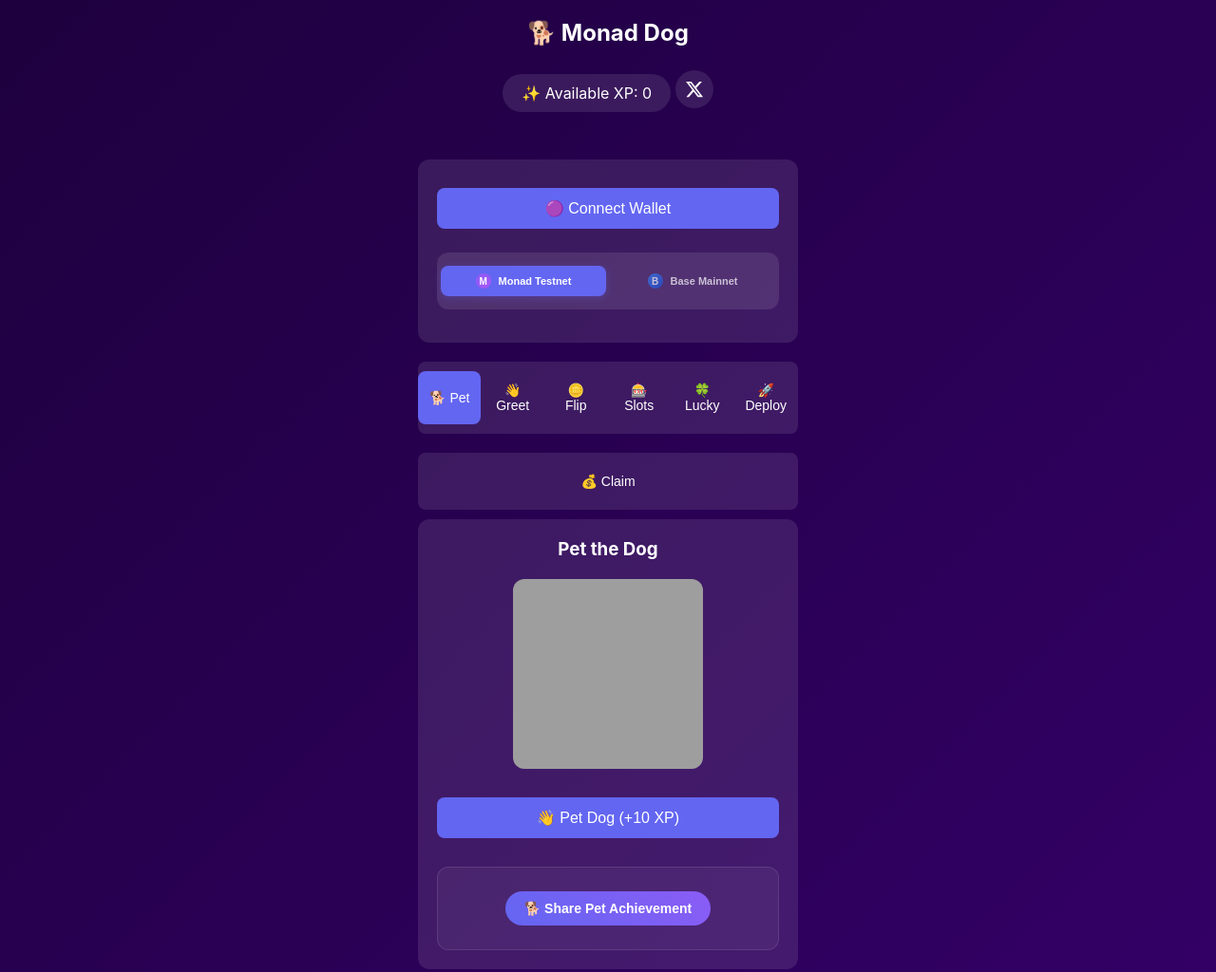
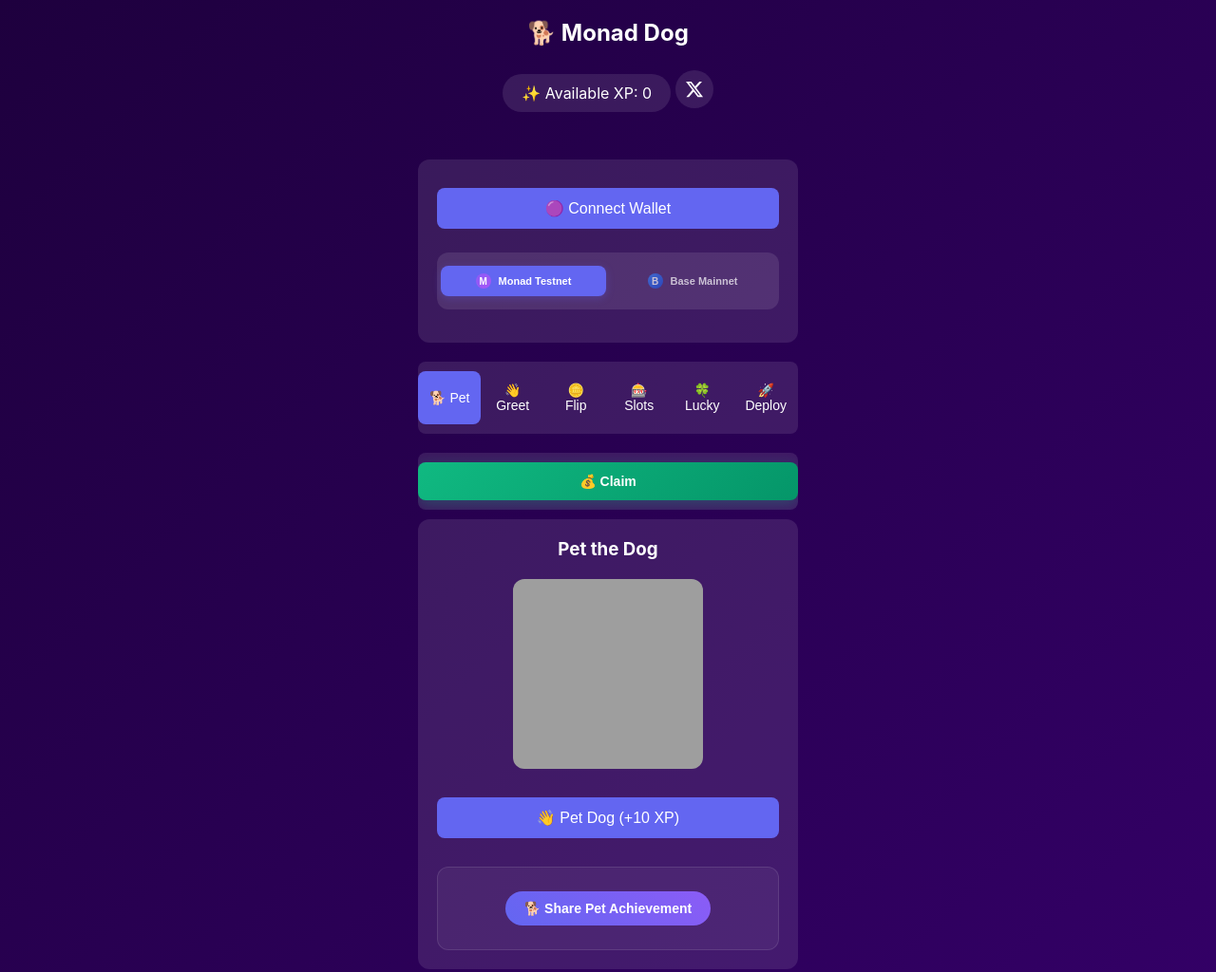
Before and after one commit to farcdigger/Monad, a plain HTML site: page index.html in a window 1280 px wide. Shown: the top 1024 px of the page at 95% size. Drawn offline with nearby package versions, Linux system fonts and the light colour scheme; grey boxes are pictures that could not be loaded.

Commit message:
feat: Style Claim button with distinctive green gradient
- Add green gradient background to Claim button
- Add hover effects with shadow and transform
- Make Claim button more prominent and noticeable
- Maintain accessibility with proper contrast
- Green color scheme to indicate reward/claim action

```diff
--- a/index.html
+++ b/index.html
@@ -165,6 +165,19 @@
       margin-top: 20px;
       margin-bottom: 10px;
       justify-content: center;
+    }
+
+    .tabs-bottom .tab {
+      background: linear-gradient(135deg, #10B981 0%, #059669 100%);
+      color: white;
+      font-weight: bold;
+      box-shadow: 0 4px 15px rgba(16, 185, 129, 0.3);
+    }
+
+    .tabs-bottom .tab:hover {
+      background: linear-gradient(135deg, #059669 0%, #047857 100%);
+      transform: translateY(-2px);
+      box-shadow: 0 6px 20px rgba(16, 185, 129, 0.4);
     }
 
     .tab {
```
